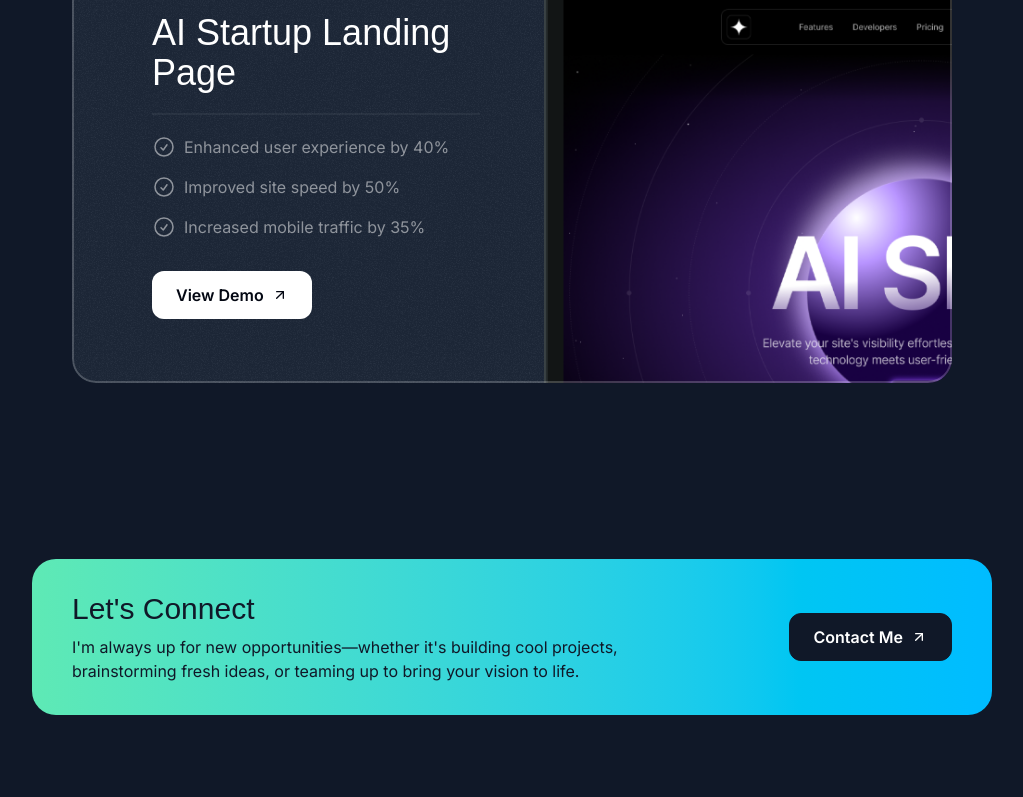
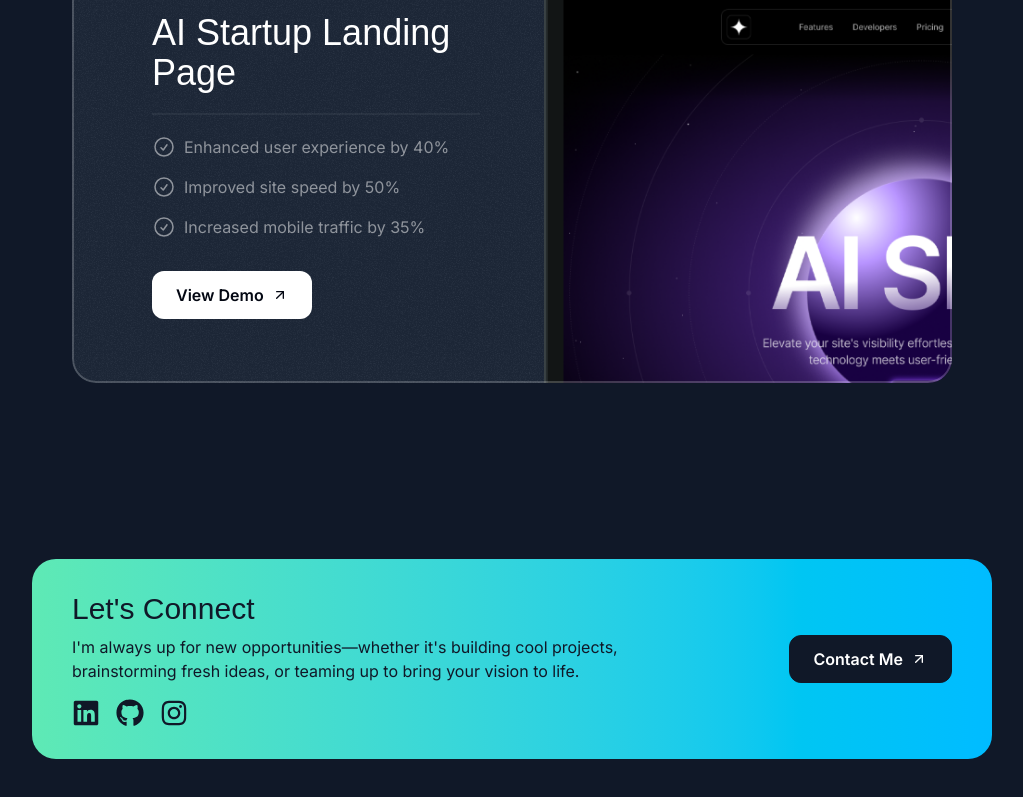
Before and after one commit to alyadyh/alyadyh.github.io, a Next.js app: page / in a window 1280 px wide. Shown: the part 3567-4364 px from the top of the page, without its empty margins (128-1151 px from the left). Built offline with nearby package versions, Linux system fonts and the light colour scheme; a web font is replaced by a local one.

Commit message:
fix: adding social media icons

```diff
--- a/package.json
+++ b/package.json
@@ -16,6 +16,7 @@
     "next": "15.5.0",
     "react": "19.1.0",
     "react-dom": "19.1.0",
+    "react-icons": "^5.5.0",
     "tailwind-merge": "^3.3.1"
   },
   "devDependencies": {
--- a/src/sections/Contact.tsx
+++ b/src/sections/Contact.tsx
@@ -1,5 +1,6 @@
 import { ArrowUpRight } from "lucide-react"
 import grainImage from "../assets/images/grain.jpg"
+import { FaGithub, FaLinkedin, FaInstagram } from 'react-icons/fa'
 
 export const ContactSection = () => {
   return (
@@ -8,9 +9,22 @@ export const ContactSection = () => {
         <div className="bg-gradient-to-r from-emerald-300 to-sky-400 text-gray-900 py-8 px-10 rounded-3xl text-center md:text-left relative overflow-hidden z-0">
           <div className="absolute inset-0 opacity-5 -z-10" style={{ backgroundImage: `url(${grainImage})` }}></div>
           <div className="flex flex-col gap-8 md:gap-16 items-center md:flex-row">
-            <div>
-              <h2 className="font-serif text-2xl md:text-3xl">Let&apos;s Connect</h2>
-              <p className="mt-2 md:text-base text-sm">I&apos;m always up for new opportunities&mdash;whether it&apos;s building cool projects, brainstorming fresh ideas, or teaming up to bring your vision to life.</p>
+            <div className="flex flex-col gap-4">
+              <div>
+                <h2 className="font-serif text-2xl md:text-3xl">Let&apos;s Connect</h2>
+                <p className="mt-2 md:text-base text-sm">I&apos;m always up for new opportunities&mdash;whether it&apos;s building cool projects, brainstorming fresh ideas, or teaming up to bring your vision to life.</p>
+              </div>
+              <div className="flex gap-4">
+                <a href='https://linkedin.com/in/alya-mardhiyyah/' target="_blank">
+                  <FaLinkedin size={28} />
+                </a>
+                <a href='https://github.com/alyadyh/' target="_blank">
+                  <FaGithub size={28} />
+                </a>
+                <a href='https:///instagram.com/alyadya_' target="_blank">
+                  <FaInstagram size={28} />
+                </a>
+              </div>
             </div>
             <div>
               <button className="text-white bg-gray-900 inline-flex items-center px-6 h-12 rounded-xl gap-2 w-max border border-gray-900">
```
Also changed, not shown: 1 other file (tests, documents, lock files or other folders).
